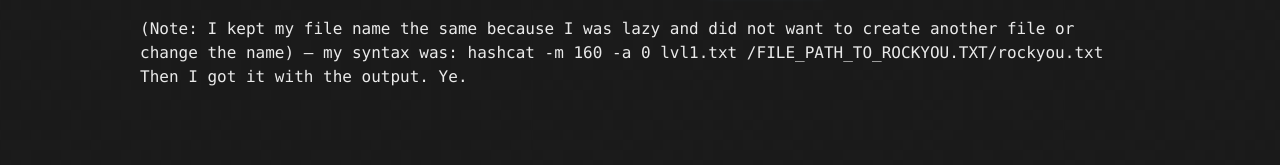
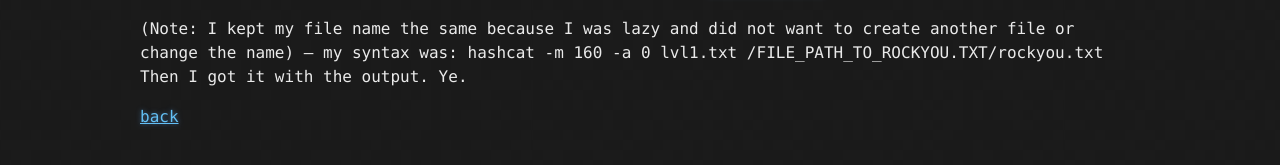
Before and after one commit to CyberCasquatch/cybercasquatch.github.io, a Jekyll site: the page built from TidBits/TidBit_10.md, in a window 1280 px wide. Shown: the part 633-798 px from the top of the page. Built offline with Jekyll 4.4.1, drawn with Linux system fonts in a browser that asks for light colours; our own code applies the rules of GitHub Pages for plain Markdown files.

Commit message:
Update TidBit_10.md

```diff
--- a/TidBits/TidBit_10.md
+++ b/TidBits/TidBit_10.md
@@ -17,3 +17,5 @@ I chose 160 because of the SALT. From example_hashes [hashcat wiki](https://hash
 
 (Note: I kept my file name the same because I was lazy and did not want to create another file or change the name) -- my syntax was: hashcat -m 160 -a 0 lvl1.txt /FILE_PATH_TO_ROCKYOU.TXT/rockyou.txt
 Then I got it with the output. Ye.
+
+[back](./TidBitMain.html)
```
